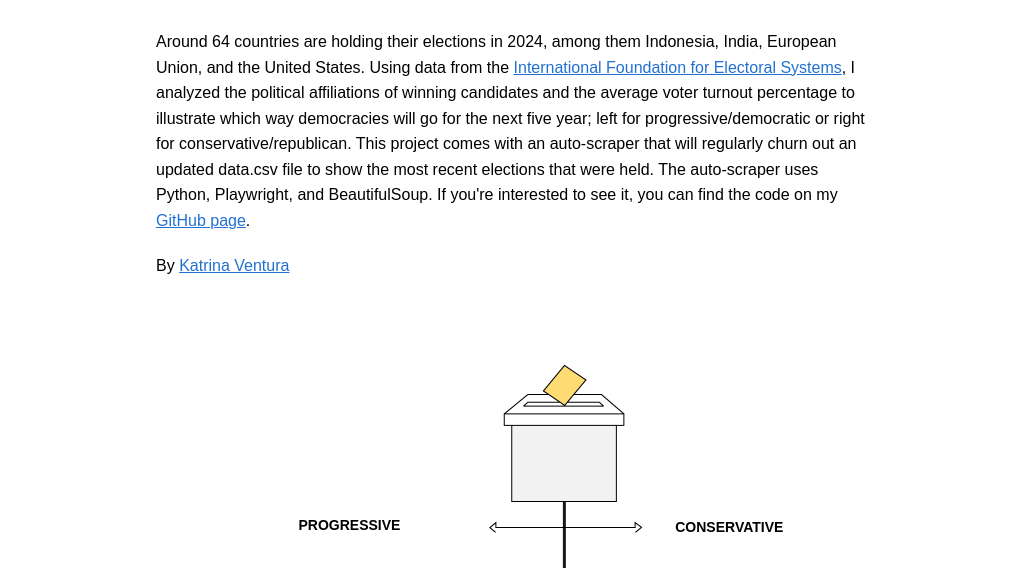
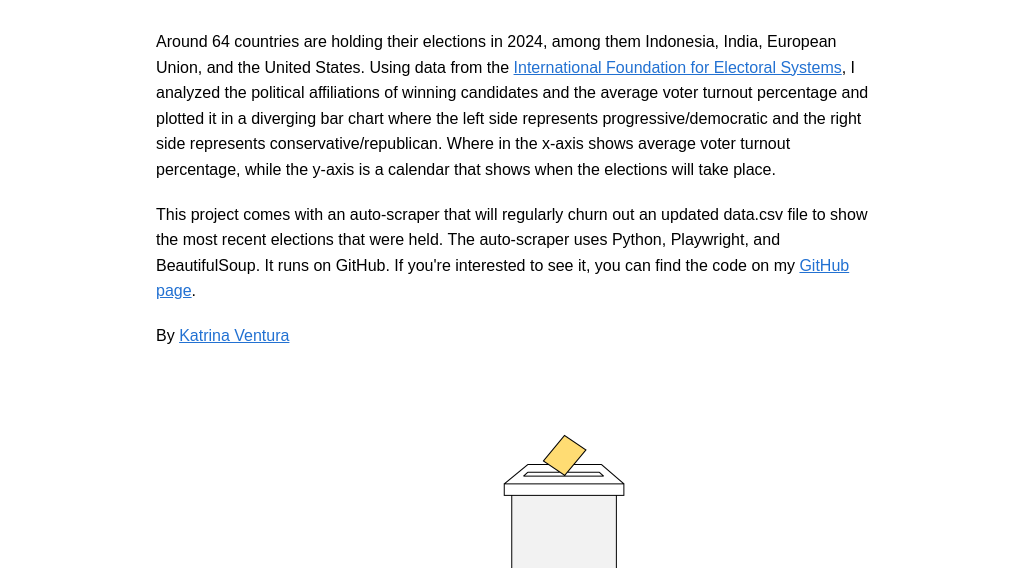
Before and after one commit to katrventura/elections-scraper, a plain HTML site: page index.html in a window 1280 px wide. Shown: the part 197-765 px from the top of the page, without its empty margins (124-1141 px from the left). Drawn offline with Linux system fonts and the light colour scheme.

Commit message:
Update index.html

```diff
--- a/index.html
+++ b/index.html
@@ -54,9 +54,9 @@
 
         <div class="header">
             <h1>Which Way Are Countries Voting in 2024? </h1>
-            <p class="subhead"> Around 64 countries are holding their elections in 2024, among them Indonesia, India, European Union, and the United States. Using data from the <a href="https://www.electionguide.org">International Foundation for Electoral Systems</a>, I analyzed the political affiliations of winning candidates and the average voter turnout percentage to illustrate which way democracies will go for the next five year; left for progressive/democratic or right for conservative/republican.
-
-            This project comes with an auto-scraper that will regularly churn out an updated data.csv file to show the most recent elections that were held. The auto-scraper uses Python, Playwright, and BeautifulSoup. If you're interested to see it, you can find the code on my <a href="https://github.com/katrventura/elections-scraper" target="New">GitHub page</a>. </p>
+            <p class="subhead"> Around 64 countries are holding their elections in 2024, among them Indonesia, India, European Union, and the United States. Using data from the <a href="https://www.electionguide.org">International Foundation for Electoral Systems</a>, I analyzed the political affiliations of winning candidates and the average voter turnout percentage and plotted it in a diverging bar chart where the left side represents progressive/democratic and the right side represents conservative/republican. Where in the x-axis shows average voter turnout percentage, while the y-axis is a calendar that shows when the elections will take place.</p>
+
+            <p class="subhead">This project comes with an auto-scraper that will regularly churn out an updated data.csv file to show the most recent elections that were held. The auto-scraper uses Python, Playwright, and BeautifulSoup. It runs on GitHub. If you're interested to see it, you can find the code on my <a href="https://github.com/katrventura/elections-scraper" target="New">GitHub page</a>. </p>
             <div class="byline">
                 <p>By <a href="https://katrventura.github.io/portfolio-website/">Katrina Ventura</a></p>
             </div>
```
